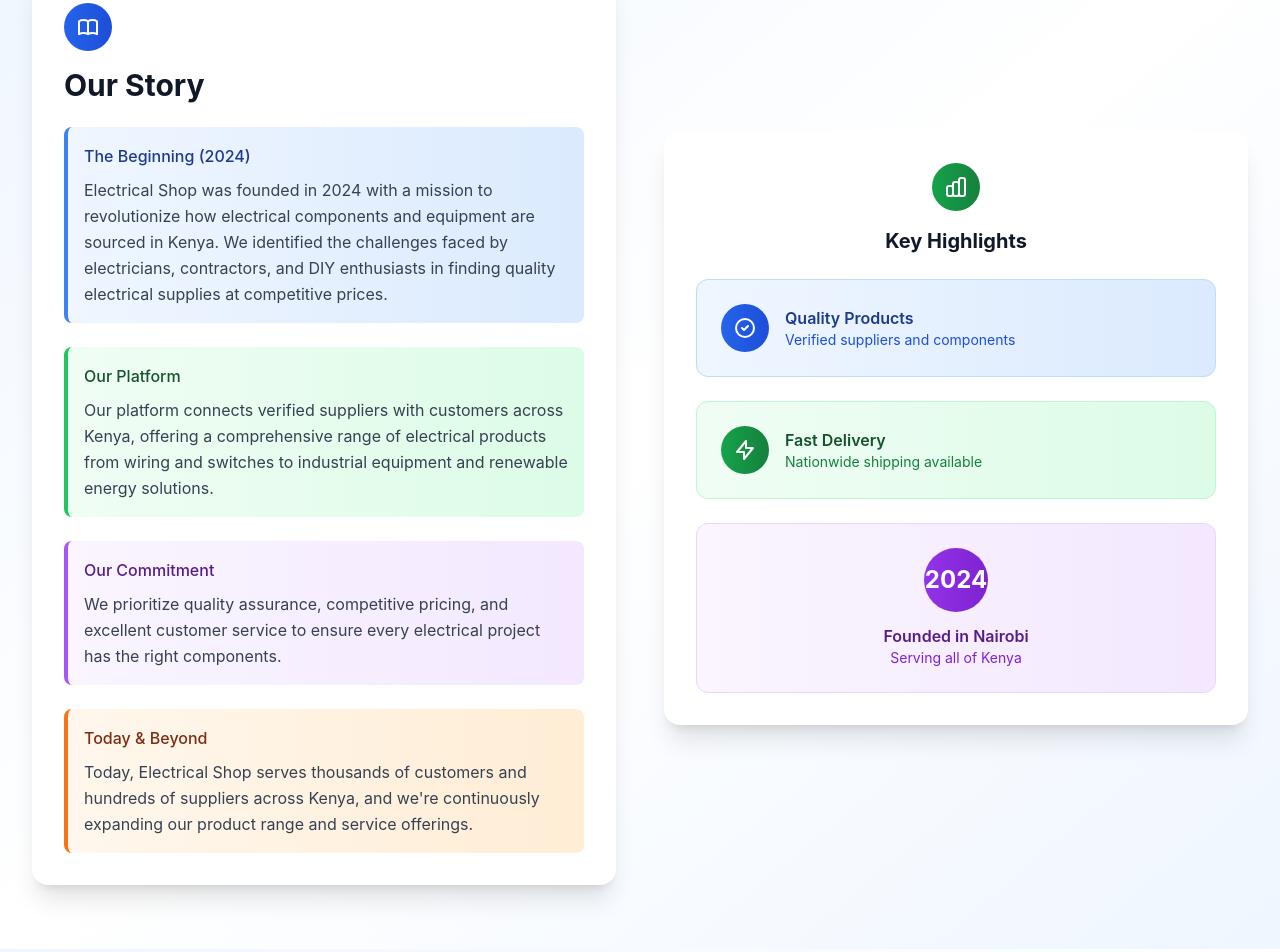
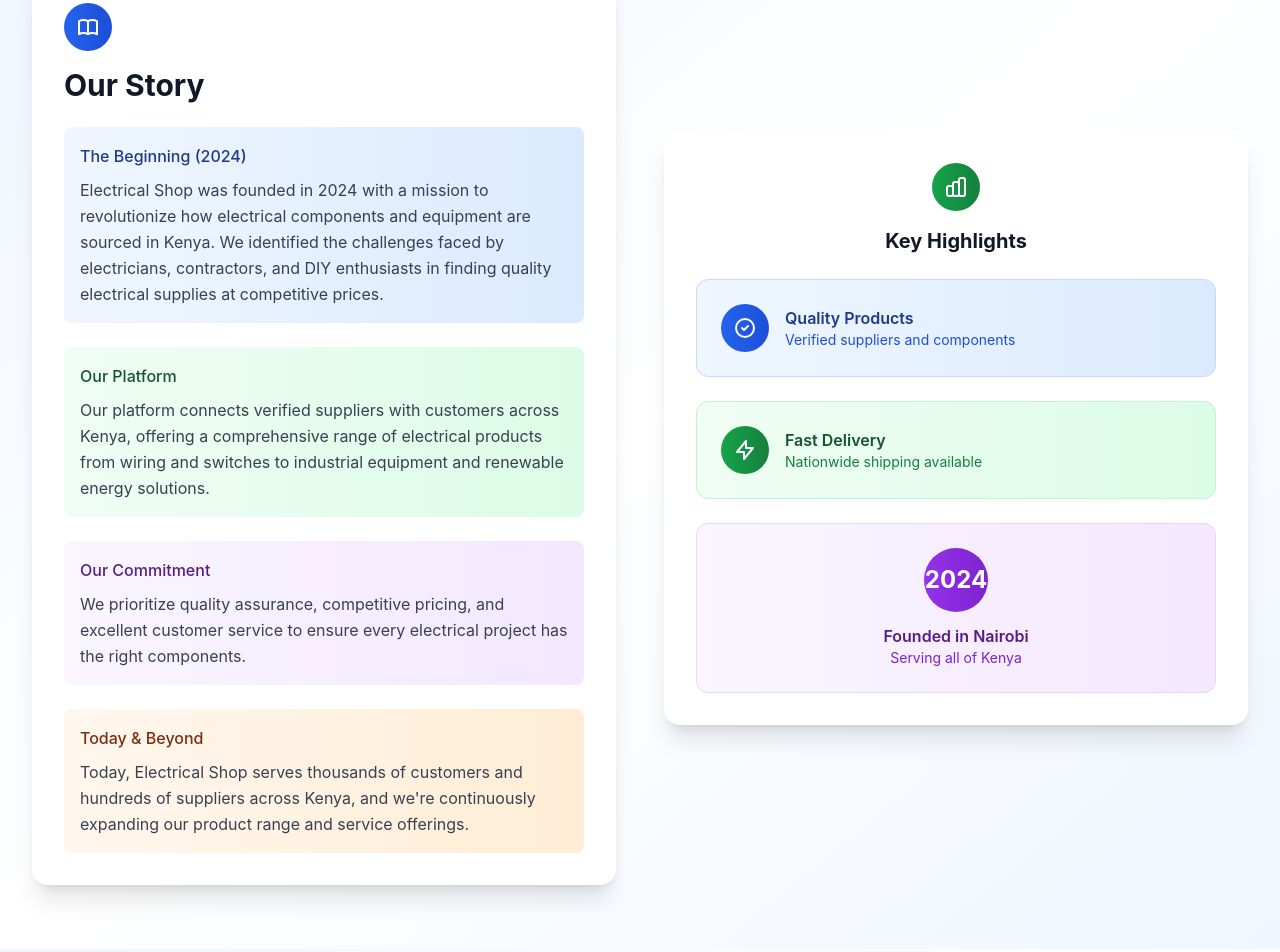
Before and after one commit to CODER-41/ELectrical-Shop, a React (Vite) app in the folder frontend/electricalshop-app/: page /about in a window 1280 px wide. Shown: the part 620-1572 px from the top of the page. Built offline with nearby package versions, Linux system fonts and the light colour scheme; no server answers.

Commit message:
about us

```diff
--- a/frontend/electricalshop-app/src/pages/About.jsx
+++ b/frontend/electricalshop-app/src/pages/About.jsx
@@ -91,7 +91,7 @@
                 <h2 className="text-3xl font-bold text-gray-900 mb-4">Our Story</h2>
               </div>
               <div className="space-y-6 text-gray-700 leading-relaxed">
-                <div className="bg-gradient-to-r from-blue-50 to-blue-100 rounded-lg p-4 border-l-4 border-blue-500">
+                <div className="bg-gradient-to-r from-blue-50 to-blue-100 rounded-lg p-4">
                   <p className="font-medium text-blue-900 mb-2">The Beginning (2024)</p>
                   <p>
                     Electrical Shop was founded in 2024 with a mission to revolutionize how electrical
@@ -100,7 +100,7 @@
                     at competitive prices.
                   </p>
                 </div>
-                <div className="bg-gradient-to-r from-green-50 to-green-100 rounded-lg p-4 border-l-4 border-green-500">
+                <div className="bg-gradient-to-r from-green-50 to-green-100 rounded-lg p-4">
                   <p className="font-medium text-green-900 mb-2">Our Platform</p>
                   <p>
                     Our platform connects verified suppliers with customers across Kenya, offering a
@@ -108,14 +108,14 @@
                     equipment and renewable energy solutions.
                   </p>
                 </div>
-                <div className="bg-gradient-to-r from-purple-50 to-purple-100 rounded-lg p-4 border-l-4 border-purple-500">
+                <div className="bg-gradient-to-r from-purple-50 to-purple-100 rounded-lg p-4">
                   <p className="font-medium text-purple-900 mb-2">Our Commitment</p>
                   <p>
                     We prioritize quality assurance, competitive pricing, and excellent customer service
                     to ensure every electrical project has the right components.
                   </p>
                 </div>
-                <div className="bg-gradient-to-r from-orange-50 to-orange-100 rounded-lg p-4 border-l-4 border-orange-500">
+                <div className="bg-gradient-to-r from-orange-50 to-orange-100 rounded-lg p-4">
                   <p className="font-medium text-orange-900 mb-2">Today & Beyond</p>
                   <p>
                     Today, Electrical Shop serves thousands of customers and hundreds of suppliers across
@@ -216,7 +216,6 @@
                       <p className="text-gray-600 leading-relaxed">{value.description}</p>
                     </div>
                   </div>
-                  <div className={`h-1 bg-gradient-to-r ${gradients[index]}`}></div>
                 </div>
               );
             })}
```
